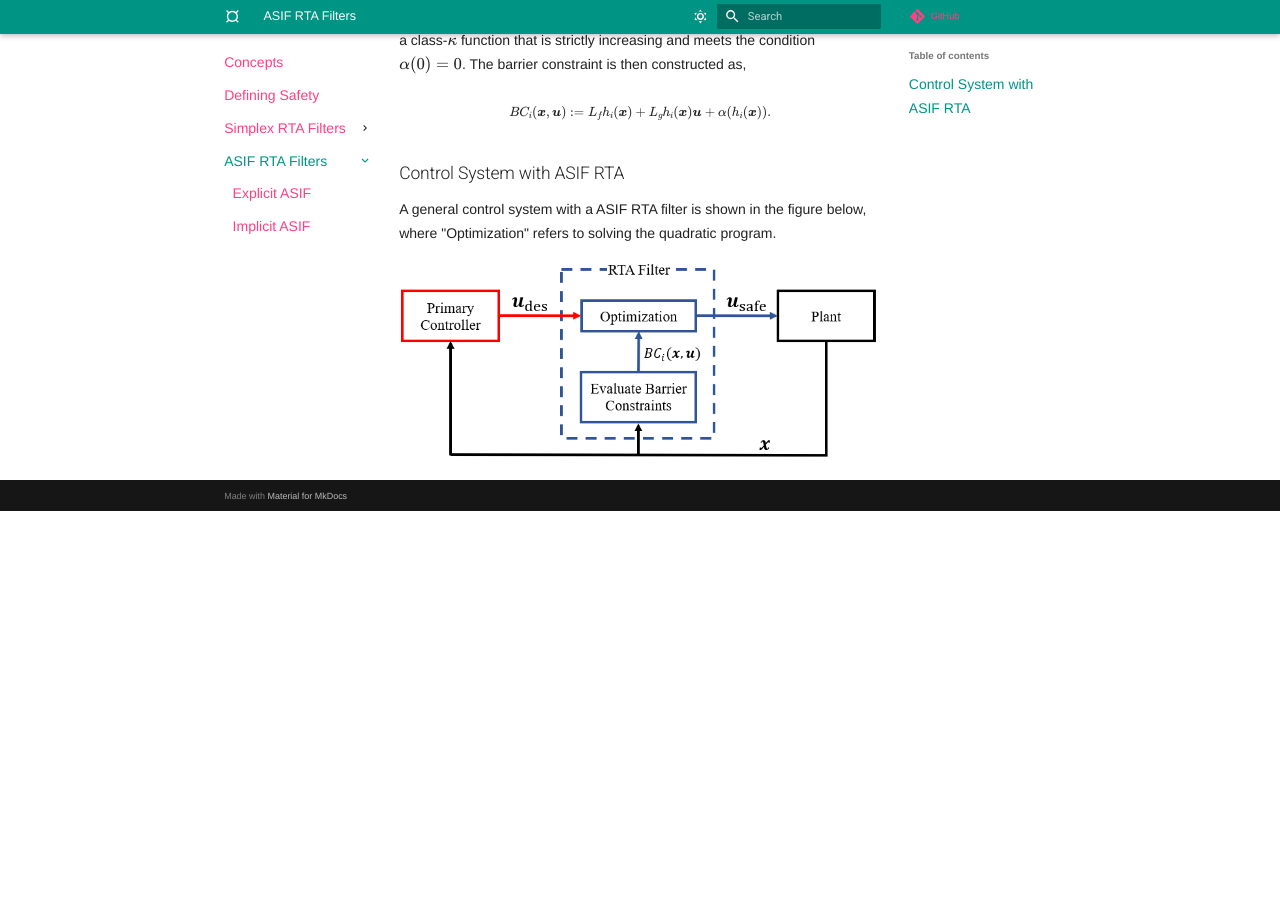
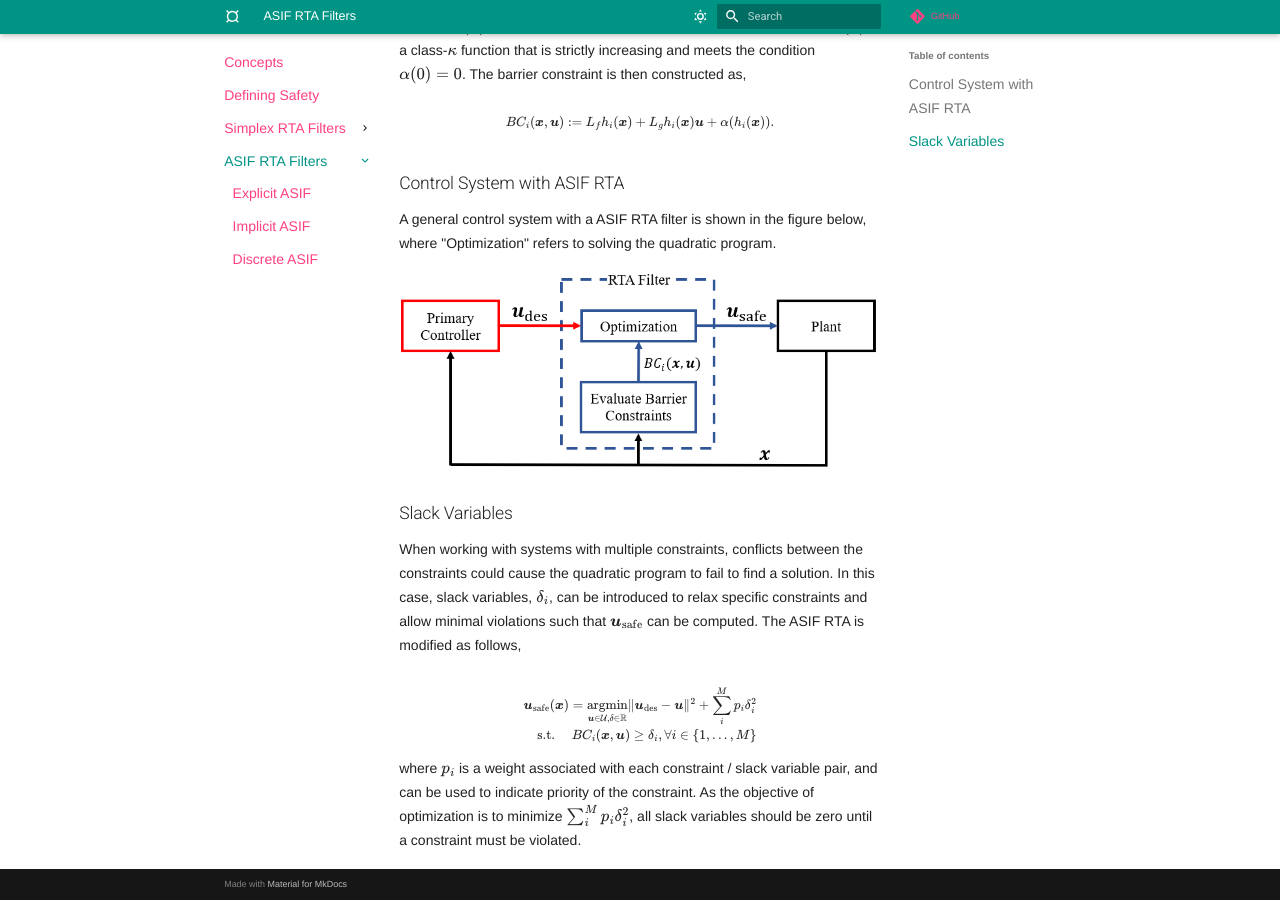
Before and after one commit to act3-ace/run-time-assurance, an MkDocs documentation site: the page built from docs/RTA/asif.md, in a window 1280 px wide and 900 px high, scrolled down 618 px. Built offline with MkDocs 1.6.1 and Material for MkDocs 9.7.7, drawn with Linux system fonts in a browser that asks for light colours; nearby versions of some CDN libraries; library files that are not in the unit come from our copies; comment, search, counter and statistics services are not loaded; before the commit the page ends 1129 px from its top, so only the background shows below that; some of the changed text lies outside the part shown.

Commit message:
docs(*): Docs for new features

```diff
--- a/docs/RTA/asif.md
+++ b/docs/RTA/asif.md
@@ -4,7 +4,7 @@
 
 $$
 \begin{split}
-\boldsymbol{u}_{\text{safe}}(\boldsymbol{x})={\text{argmin}} & \Vert \boldsymbol{u}_{\text{des}}-\boldsymbol{u}\Vert ^{2} \\
+\boldsymbol{u}_{\text{safe}}(\boldsymbol{x})=\underset{\boldsymbol{u} \in \mathcal{U}}{\text{argmin}} & \Vert \boldsymbol{u}_{\text{des}}-\boldsymbol{u}\Vert ^{2} \\
 \text{s.t.} \quad & BC_i(\boldsymbol{x},\boldsymbol{u})\geq 0, \quad \forall i \in \{1,...,M\}
 \end{split}
 $$
@@ -26,3 +26,16 @@ $$
 A general control system with a ASIF RTA filter is shown in the figure below, where "Optimization" refers to solving the quadratic program.
 
 ![RTA Filter](figures/Optimization.PNG)
+
+## Slack Variables
+
+When working with systems with multiple constraints, conflicts between the constraints could cause the quadratic program to fail to find a solution. In this case, slack variables, $\delta_i$, can be introduced to relax specific constraints and allow minimal violations such that $\boldsymbol{u}_{\text{safe}}$ can be computed. The ASIF RTA is modified as follows,
+
+$$
+    \begin{split}
+    {\boldsymbol{u}}_{\rm safe}({\boldsymbol{x}}) = \underset{\boldsymbol{u} \in \mathcal{U}, \delta \in \mathbb{R}}{\text{argmin}} \Vert {\boldsymbol{u}}_{\rm des} - {\boldsymbol{u}} \Vert ^2 + \sum_i^M p_i\delta_i^2 \\
+    \text{s.t. } \quad BC_i({\boldsymbol{x}}, {\boldsymbol{u}}) \geq \delta_i, \forall i\in \{1,..., M \}
+    \end{split}
+$$
+
+where $p_i$ is a weight associated with each constraint / slack variable pair, and can be used to indicate priority of the constraint. As the objective of optimization is to minimize $\sum_i^M p_i\delta_i^2$, all slack variables should be zero until a constraint must be violated.
--- a/mkdocs.yml
+++ b/mkdocs.yml
@@ -113,6 +113,7 @@ nav:
       - RTA/asif.md
       - "Explicit ASIF": RTA/explicit_asif.md
       - "Implicit ASIF": RTA/implicit_asif.md
+      - "Discrete ASIF": RTA/discrete_asif.md
   - "API":
     - api/index.md
     - constraint: reference/constraint.md
```
Also changed, not shown: README.md (+19 -0 lines), docs/RTA/discrete_asif.md (added, +26 -0 lines), docs/RTA/explicit_asif.md (+1 -1 lines), docs/RTA/implicit_asif.md (+1 -1 lines).
